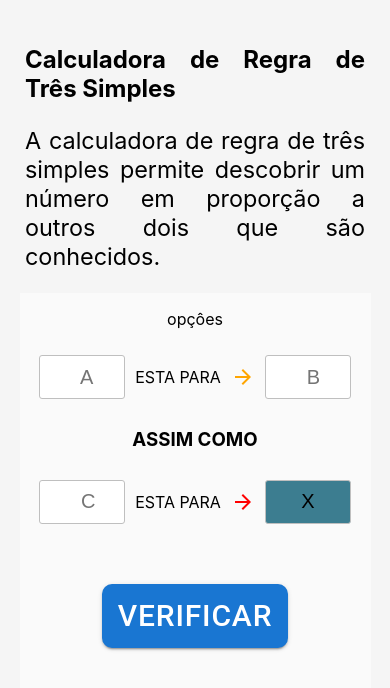
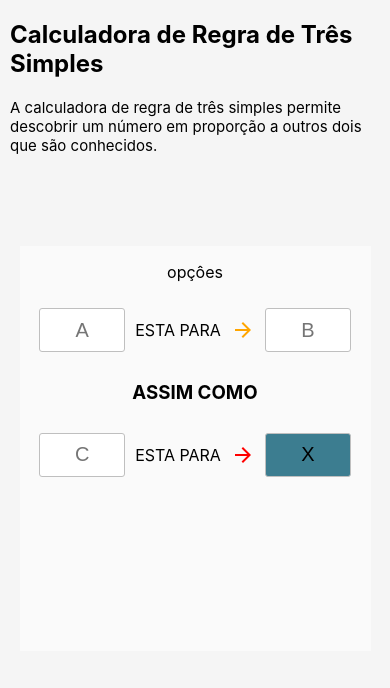
Before and after one commit to mateusdata/ruleof-three, a React (Create React App) app: page / in a window 390 px wide. Shown: the top 688 px of the page. Built offline with nearby package versions, Linux system fonts and the light colour scheme.

Commit message:
Implementando o useeffect

```diff
--- a/src/App.css
+++ b/src/App.css
@@ -10,6 +10,7 @@ body {
   flex-direction: column;
   margin: 0;
 
+
 }
 
 .App-header {
@@ -18,6 +19,7 @@ body {
   margin: 15px;
   padding-bottom: 0px;
   height: 30vh;
+
 
 }
 
@@ -29,7 +31,7 @@ body {
 
 .App-header p {
 
-  font-size: 6vmin;
+  font-size: 2rem;
 
 }
 
@@ -120,6 +122,26 @@ Button {
   }
 }
 
+@media only screen and (max-width:681px) {
+
+  .App-header p {
+    font-size: 15px;
+  }
+
+  .App-header {
+    text-align: left;
+    padding: 10px;
+    margin: 0px;
+    padding-top: 0px;
+    height: 28vh;
+
+
+  }
+}
+
+
+
+
 
 
 
--- a/src/App.jsx
+++ b/src/App.jsx
@@ -1,29 +1,42 @@
-import { useState } from "react";
+import { useState, useEffect } from "react";
 import "./App.css";
-import ArrowForwardIcon from '@mui/icons-material/ArrowForward';
+import ArrowForwardIcon from "@mui/icons-material/ArrowForward";
 import { Button } from "@mui/material";
 
 
 function App() {
   const [x, setX] = useState("X");
-  const [a, setA] = useState();
-  const [b, setB] = useState();
-  const [c, setC] = useState();
+  const [a, setA] = useState("");
+  const [b, setB] = useState("");
+  const [c, setC] = useState("");
   const [erro, setErro] = useState();
+
+
+  function limparInputs() {
+    setX("X");
+    setA("");
+    setB("");
+    setC("");
+    setErro(false);
+  }
 
   function regraTres() {
     let resultado = (parseFloat(b) / parseFloat(a)) * parseFloat(c);
-    if(!isNaN(resultado)){
+    if (!isNaN(resultado)) {
       setX(resultado.toFixed(2));
-      setErro(false)
-    }
-    else{
-      setErro(true)
-      setX("X")
-    }
+      setErro(false);
 
 
+    } else {
+      setErro(true);
+      setX("X");
+    }
   }
+
+  useEffect(() => {
+    if (a && b && c) regraTres();
+    // eslint-disable-next-line
+  });
 
   return (
     <div className="App">
@@ -41,15 +54,17 @@ function App() {
           <input
             onChange={(e) => setA(e.target.value)}
             type="text"
-            placeholder="       A"
+            value={a}
+            placeholder="A"
           />{" "}
-          ESTA PARA <ArrowForwardIcon style={{color:"orange"}}/>
+          ESTA PARA <ArrowForwardIcon style={{ color: "orange" }} />
           <input
             onChange={(e) => setB(e.target.value)}
             type="text"
             name=""
             id=""
-            placeholder="       B"
+            value={b}
+            placeholder="B"
           />
         </div>
         <h3>ASSIM COMO</h3>
@@ -57,19 +72,23 @@ function App() {
           <input
             onChange={(e) => setC(e.target.value)}
             type="text"
-            placeholder="       C"
+            value={c}
+            placeholder="C"
           />{" "}
-          ESTA PARA <ArrowForwardIcon style={{color:"red"}}/>
+          ESTA PARA <ArrowForwardIcon style={{ color: "red" }} />
           <input type="text" name="" id="x" value={x} disabled />
         </div>
 
-        <Button className="Button" onClick={regraTres} variant="contained">Verificar</Button>
+        {c && (
+          <Button className="Button" onClick={limparInputs} variant="contained">
+            Limpar
+          </Button>
+        )}
 
-        <span style={{color:"red"}}>{ erro ? "Erro! informe apenas números" : false}</span>
-
-
+        <span style={{ color: "red" }}>
+          {erro ? "Erro! informe apenas números" : false}
+        </span>
       </div>
-
     </div>
   );
 }
--- a/src/index.css
+++ b/src/index.css
@@ -11,3 +11,7 @@ code {
   font-family: source-code-pro, Menlo, Monaco, Consolas, 'Courier New',
     monospace;
 }
+
+input,input::placeholder {
+  text-align: center;
+}
```
